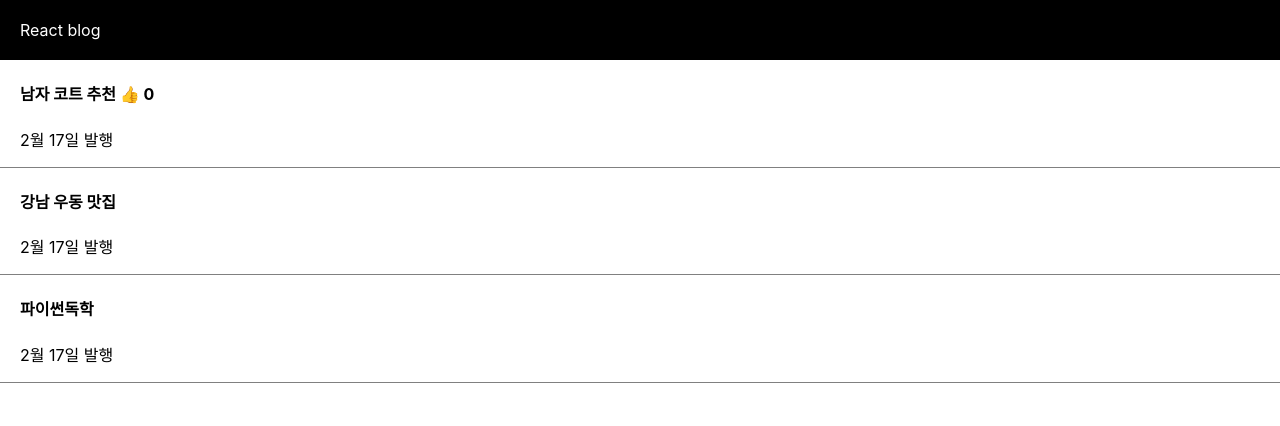
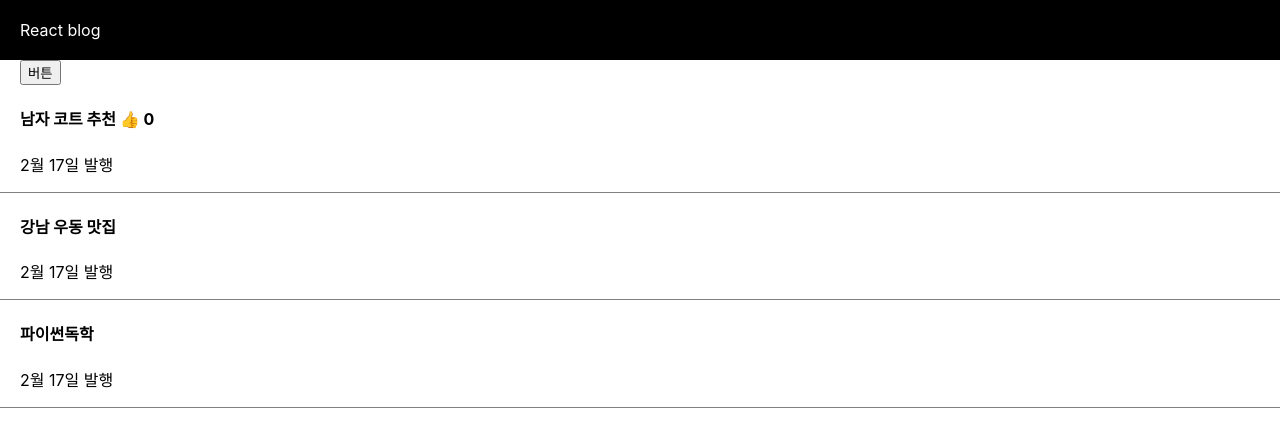
Before and after one commit to leeunduck/Coding_Apple_React, a React (Create React App) app: page / in a window 1280 px wide. Shown: the top 426 px of the page. Built offline with nearby package versions, Linux system fonts and the light colour scheme.

Commit message:
feat: homework

```diff
--- a/src/App.js
+++ b/src/App.js
@@ -13,6 +13,12 @@ function App() {
         <div>React blog</div>
       </div>
       <div className="list">
+        <button
+          onClick={() => {
+            setCloth("여자 코트 추천");
+          }}>
+          버튼
+        </button>
         <h4>
           {cloth}{" "}
           <span
```
